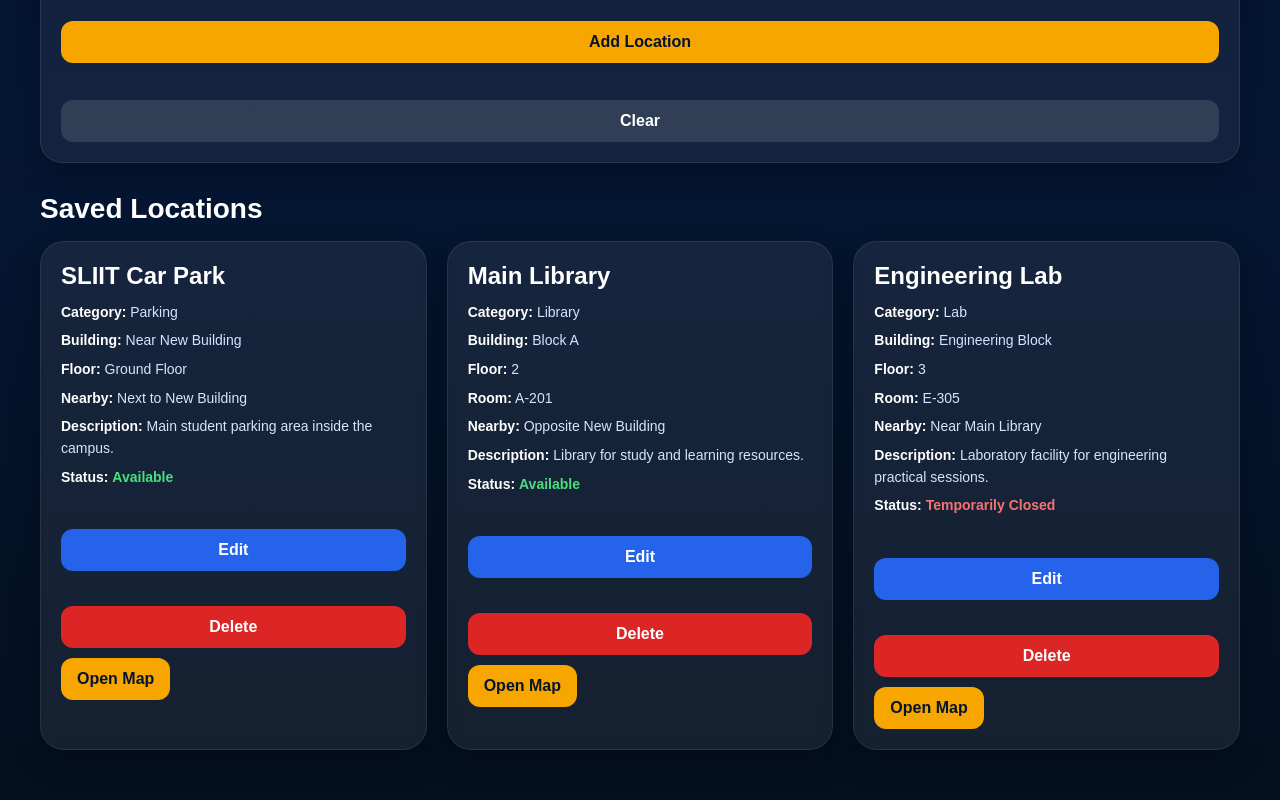
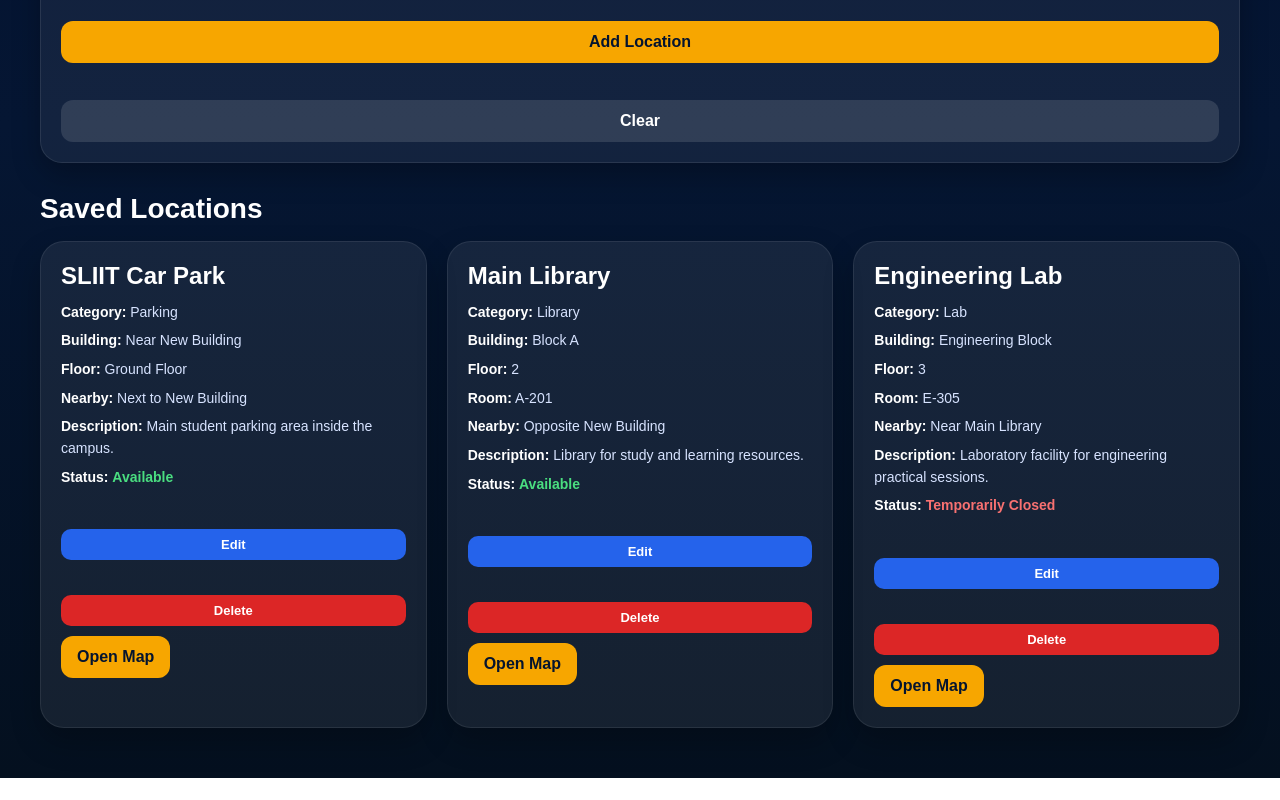
Before and after one commit to Oshadi15/MatchMate, a React (Create React App) app in the folder frontend/: page /manage-location in a window 1280 px wide. Shown: the part 492-1292 px from the top of the page. After the commit the page ends 1270 px from the top, so only its background shows below. Built offline with nearby package versions, Linux system fonts and the light colour scheme.

Commit message:
Update manageLocation.css

```diff
--- a/frontend/src/components/campus_assistant/manageLocation.css
+++ b/frontend/src/components/campus_assistant/manageLocation.css
@@ -170,6 +170,9 @@
 .edit-btn {
   background: #2563eb;
   color: #ffffff;
+  padding: 8px 12px;
+  font-size: 13px;
+  border-radius: 10px;
 }
 
 .edit-btn:hover {
@@ -179,6 +182,9 @@
 .delete-btn {
   background: #dc2626;
   color: #ffffff;
+  padding: 8px 12px;
+  font-size: 13px;
+  border-radius: 10px;
 }
 
 .delete-btn:hover {
```
